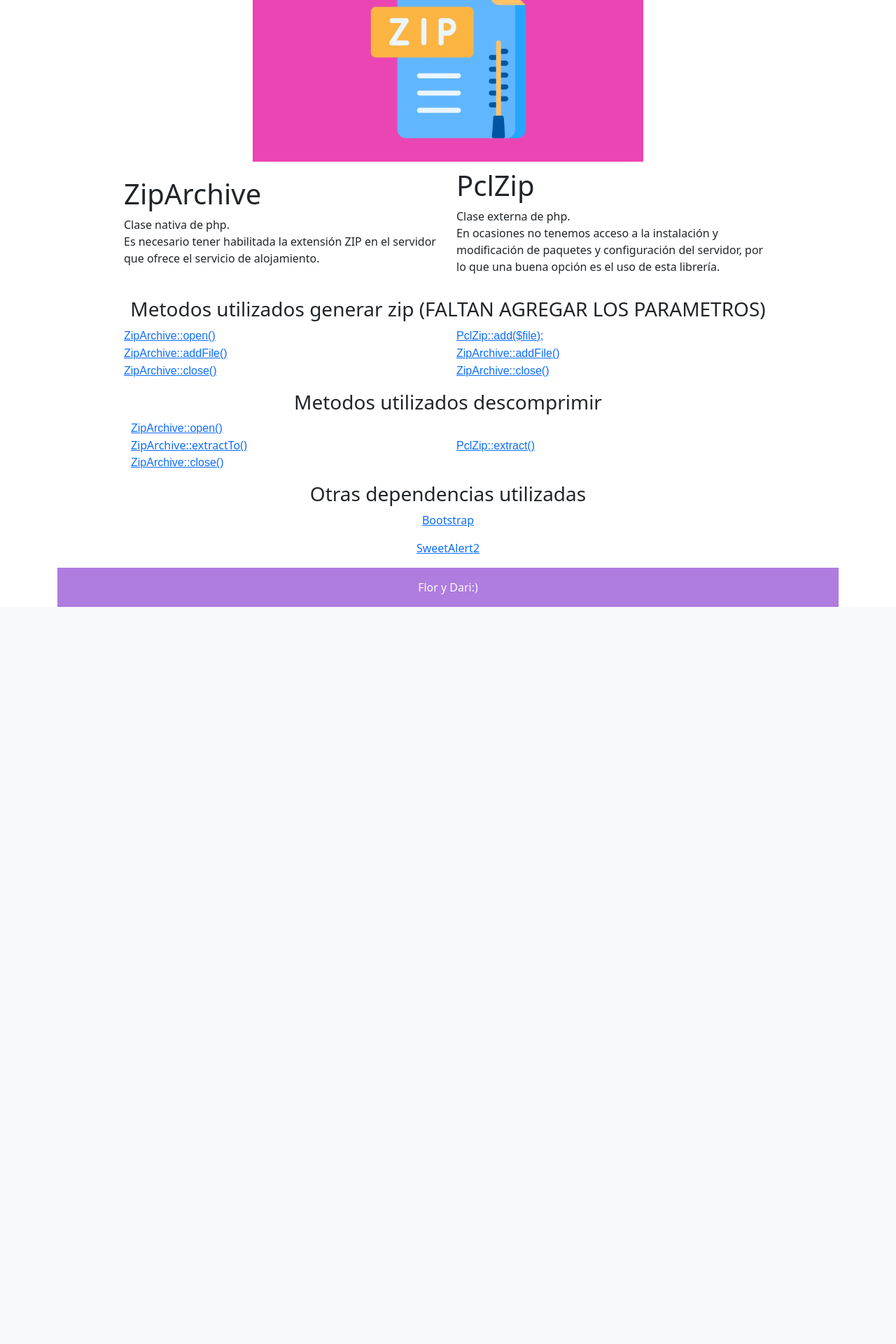
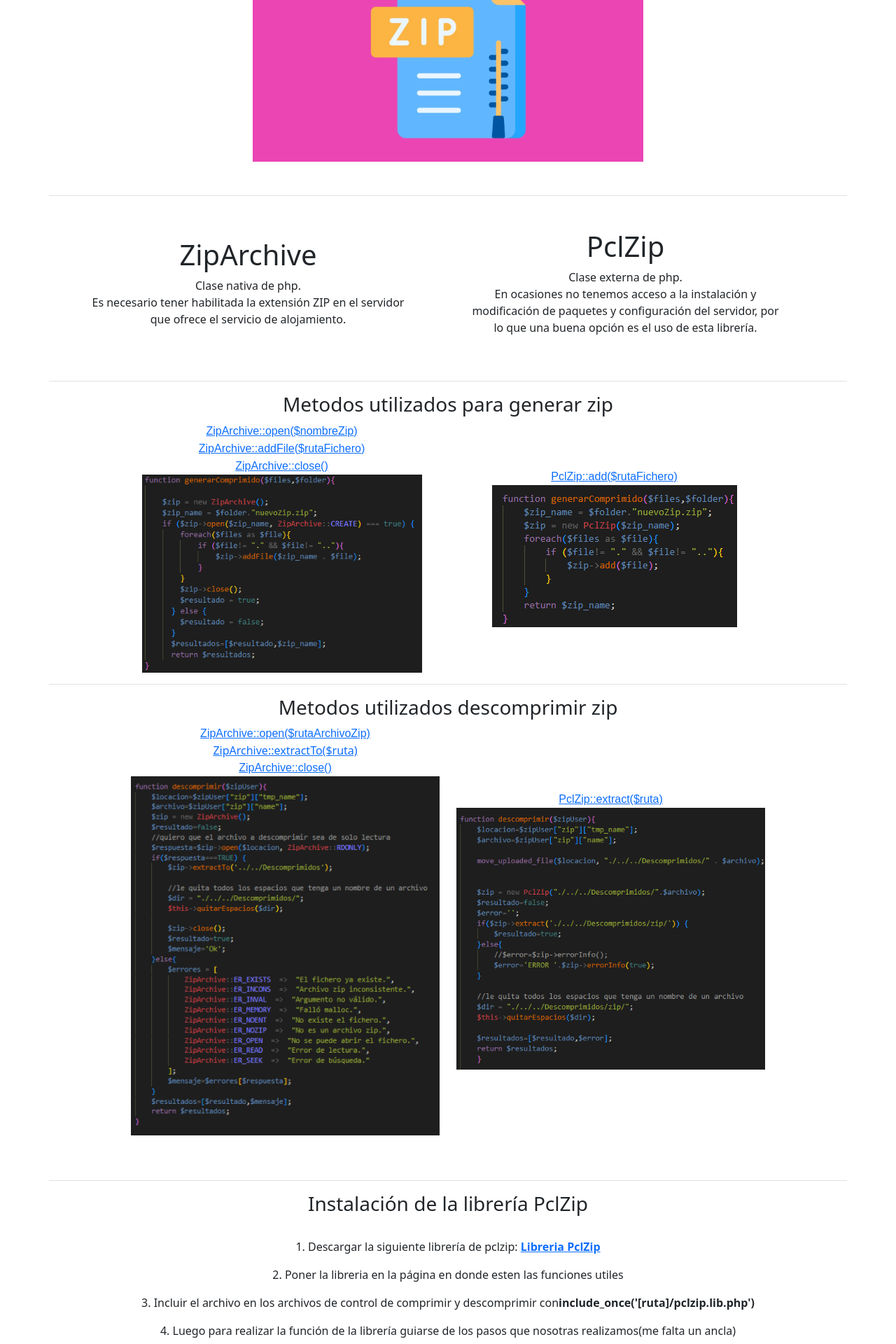
Before and after one commit to florencianionquepan/comprimir-archivos, a PHP site: page /Vista/Home/index.php in a window 1280 px wide. Shown: the part 314-2234 px from the top of the page at 70% size. Before the commit the page ends 1181 px from the top, so only its background shows below. Run offline with PHP 8.4, Linux system fonts and the light colour scheme; some libraries are stand-ins or nearby versions; some web fonts are replaced.

Commit message:
agregar texto

```diff
--- a/Control/ZipArchive/C_archivoComprimido.php
+++ b/Control/ZipArchive/C_archivoComprimido.php
@@ -59,7 +59,7 @@ class C_archivoComprimido{
     }
 
     function generarComprimido($files,$folder){
-        //print_r($files);
+
         $zip = new ZipArchive();
         $zip_name = $folder."nuevoZip.zip";
         if ($zip->open($zip_name, ZipArchive::CREATE) === true) {
@@ -68,7 +68,7 @@ class C_archivoComprimido{
                     $zip->addFile($zip_name . $file);
                 }
             }
-            //$zip->close();
+            $zip->close();
             $resultado = true;
           } else {
             $resultado = false;
--- a/Vista/Assets/css/css.css
+++ b/Vista/Assets/css/css.css
@@ -1,6 +1,5 @@
 footer{
-    width: 100%;
-
+    margin-top: 18.3%;
 }
 
 footer , .navbar{
--- a/Vista/Common/Footer.php
+++ b/Vista/Common/Footer.php
@@ -1,9 +1,9 @@
 <link rel="stylesheet" href="../Assets/css.css">
-<footer class="page-footer font-small">
 
 
+<footer class="bd-footer page-footer font-small">
   <!-- Copyright -->
-    <div class="container-fluid">
+    <div class=" container-fluid">
         <div class="footer-copyright text-center py-3 text-light" >Flor y Dari:)
         </div>
     </div>
--- a/Vista/Home/index.php
+++ b/Vista/Home/index.php
@@ -5,7 +5,7 @@
 <link rel="stylesheet" href="../Assets/css/estilo.css">
 <link href="http://fonts.cdnfonts.com/css/cascadia-code" rel="stylesheet">
 
-<div class="container-md mt-3">
+<div class="container-md mt-3 text-center">
 
 <div class="row align-items-center justify-content-center">
     <div class="col-10 text-center mb-3">
@@ -16,59 +16,89 @@
   <img class="img-fluid" id="imgIndex" src="../Assets/img/zip.png" alt="zip"/>
 </div>
 
-  <div class="row align-items-center justify-content-center">
-    <div class="col-10 col-md-6 col-lg-5">
+  <div class="row align-items-center justify-content-center border-top  mt-5">
+    <div class="col-10 col-md-7 col-lg-5 m-3">
       <h1>ZipArchive</h1>
       <p>Clase nativa de php.<br>
       Es necesario tener habilitada la extensión ZIP en el servidor que ofrece el servicio de alojamiento.</p>
     </div>
-    <div class="col-10 col-md-6 col-lg-5">
+    <div class="col-10 col-md-6 col-lg-5 m-5">
       <h1>PclZip</h1>
       <p>Clase externa de php. <br>
       En ocasiones no tenemos acceso a la instalación y modificación de paquetes y configuración del servidor, por lo que una buena opción es el uso de esta librería.</p>
+
     </div>
   </div>
-  <div class="row align-items-center justify-content-center">
+
+  <div class="row align-items-center border-top justify-content-center">
     <div class="col-10 text-center pt-3">
-      <h3>Metodos utilizados generar zip (FALTAN AGREGAR LOS PARAMETROS)</h3>
+      <h3>Metodos utilizados para generar zip</h3>
     </div>
   </div>
   <div class="row align-items-center justify-content-center">
     <div class="col-10 col-md-6 col-lg-5">
-    <a href='https://www.php.net/manual/es/ziparchive.open' class='cascadia-code'>ZipArchive::open()</a><br>
-    <a href='https://www.php.net/manual/es/ziparchive.addfile' class='cascadia-code'>ZipArchive::addFile()</a><br>
+    <a href='https://www.php.net/manual/es/ziparchive.open' class='cascadia-code'>ZipArchive::open($nombreZip)</a><br>
+    <a href='https://www.php.net/manual/es/ziparchive.addfile' class='cascadia-code'>ZipArchive::addFile($rutaFichero)</a><br>
     <a href='https://www.php.net/manual/es/ziparchive.close' class='cascadia-code'>ZipArchive::close()</a><br>
+    <img class="img-fluid" src="../Imagenes/generarComprimido.png">
     </div>
     <div class="col-10 col-md-6 col-lg-5">
-    <a href='https://www.php.net/manual/es/ziparchive.open' class='cascadia-code'>PclZip::add($file);</a><br>
-    <a href='https://www.php.net/manual/es/ziparchive.addfile' class='cascadia-code'>ZipArchive::addFile()</a><br>
-    <a href='https://www.php.net/manual/es/ziparchive.close' class='cascadia-code'>ZipArchive::close()</a><br>
-    </div>
-  </div>
-  <div class="row align-items-center justify-content-center">
-    <div class="col-10 text-center pt-3">
-      <h3>Metodos utilizados descomprimir</h3>
-    </div>
-    <div class="row align-items-center justify-content-center">
-    <div class="col-10 col-md-6 col-lg-5">
-    <a href='https://www.php.net/manual/es/ziparchive.open' class='cascadia-code'>ZipArchive::open()</a><br>
-    <a href='https://www.php.net/manual/en/ziparchive.extractto.php'>ZipArchive::extractTo()</a><br>
-    <a href='https://www.php.net/manual/es/ziparchive.close' class='cascadia-code'>ZipArchive::close()</a><br>
-    </div>
-    <div class="col-10 col-md-6 col-lg-5">
-    <a href='https://wp-kama.com/function/PclZip::extract' class='cascadia-code'>PclZip::extract()</a><br>
+    <a href='https://nullpoint3r.wordpress.com/2011/06/05/pclzip-trabajando-con-ficheros-comprimidos-en-php/' class='cascadia-code'>PclZip::add($rutaFichero)</a><br>
+    <img class="img-fluid" src="../Imagenes/comprimidoPclzip.png">
     </div>
   </div>
 
-  <div class="row align-items-center justify-content-center">
+
+
+
+  <div class="row align-items-center  border-top justify-content-center mt-3 ">
+    <div class="col-10 text-center pt-3 ">
+      <h3>Metodos utilizados descomprimir zip</h3>
+    </div>
+
+    <div class="row align-items-center justify-content-center pb-5">
+
+    <div class="col-10 col-md-6 col-lg-5 ">
+    <a href='https://www.php.net/manual/es/ziparchive.open' class='cascadia-code'>ZipArchive::open($rutaArchivoZip)</a><br>
+    <a href='https://www.php.net/manual/en/ziparchive.extractto.php'>ZipArchive::extractTo($ruta)</a><br>
+    <a href='https://www.php.net/manual/es/ziparchive.close' class='cascadia-code'>ZipArchive::close()</a><br>
+    <img class="img-fluid" src="../Imagenes/descomprimirzip.png">
+    </div>
+
+    <div class="col-10 col-md-6 col-lg-5">
+    <a href='https://wp-kama.com/function/PclZip::extract' class='cascadia-code'>PclZip::extract($ruta)</a><br>
+    <img class="img-fluid" src="../Imagenes/descomprimirpclzip.png">
+    </div>
+
+    </div>
+
+    <div class="row align-items-center border-top justify-content-center mt-3">
+      <div class="col-10 text-center pt-3">
+        <h3>Instalación de la librería PclZip</h3><br>
+      </div>
+    </div>
+      <div class="row align-items-center justify-content-center">
+        <div class="">
+          <p>1. Descargar la siguiente librería de pclzip: <a class="alert-link" download href='../../Util/pclzip.lib.php'>Libreria PclZip</a></p>
+          <p>2. Poner la libreria en la página en donde esten las funciones utiles</p>
+          <p>3. Incluir el archivo en los archivos de control de comprimir y descomprimir con<b>include_once('[ruta]/pclzip.lib.php')</b></p>
+          <p>4. Luego para realizar la función de la librería guiarse de los pasos que nosotras realizamos(me falta un ancla)</p>
+    </div>
+  </div>
+
+
+
+  <div class="row align-items-center justify-content-center border-top mt-3">
   <div class="col-10 text-center pt-3">
   <h3>Otras dependencias utilizadas</h3>
-    <p><a href='https://getbootstrap.com'>Bootstrap</a><p>
-    <p><a href='https://sweetalert2.github.io/'>SweetAlert2</a><p>
+    <p><a href='https://getbootstrap.com'>Bootstrap<p>
+    <img class="img-fluid" src="../Imagenes/bootstrap.svg.png"></a>
+    <p><a href='https://sweetalert2.github.io/'>SweetAlert2<p>
+    <img class="img-fluid" src="../Imagenes/sweetalert.png"></a>
   </div>
   </div>
 
-</div>
+</div></div>
 <?php
 include_once('../../Vista/Common/Footer.php');
 ?>
--- a/Vista/ZipArchive/accionZip.php
+++ b/Vista/ZipArchive/accionZip.php
@@ -7,7 +7,7 @@ $files=$objetoZip->obtenerArchivos($folder, $lista=[]);
 $resultados=$objetoZip->generarComprimido($files,$folder);
 
 ?>
- <div class="container-md">
+ <div class="container">
     <div class="row m-5 text-center justify-content-center align-items-center">
         <?php if($resultados[0]){?>
             <div class="col-12 col-md-8 col-lg-6 col-xl-4 alert alert-secondary" role="alert">
```
Also changed, not shown: README.md, Vista/Imagenes/boostrap.svg (added), Vista/Imagenes/bootstrap.svg.png (added), Vista/Imagenes/comprimidoPclzip.png (added), Vista/Imagenes/descomprimirpclzip.png (added), Vista/Imagenes/descomprimirzip.png (added), Vista/Imagenes/generarComprimido.png (added), Vista/Imagenes/sweetalert.png (added).
